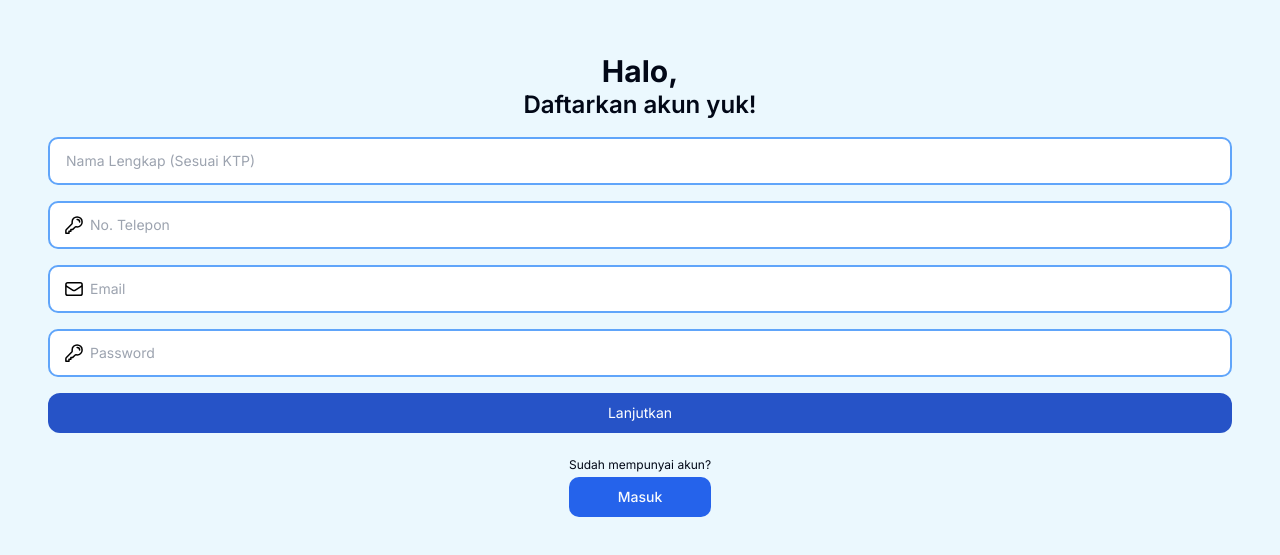
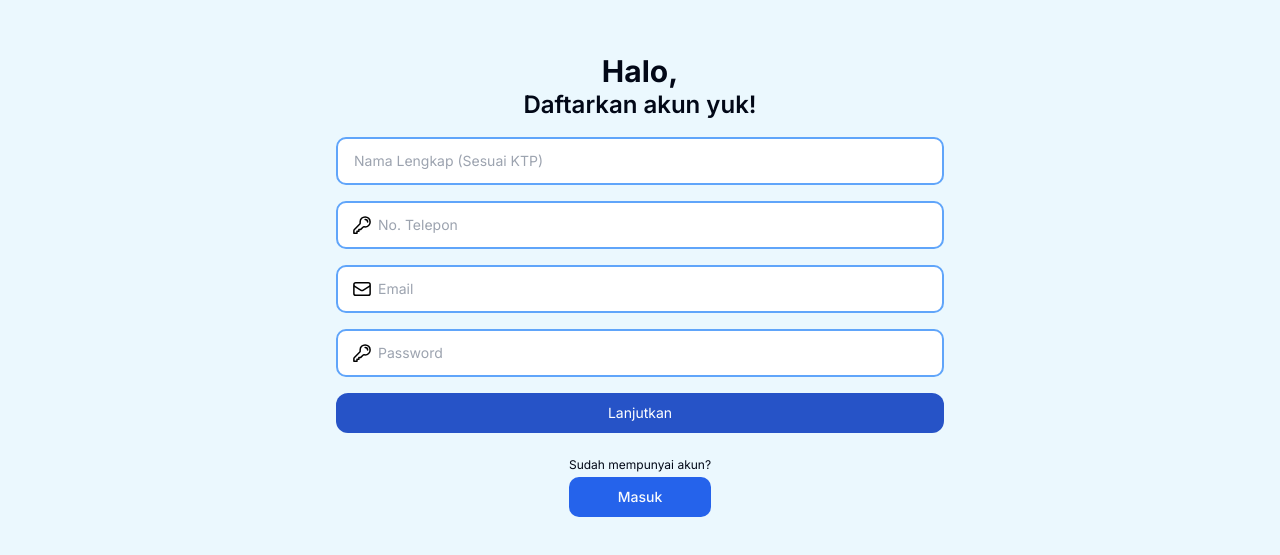
Before and after one commit to gemastik-ganteng/warga-jaga, a Next.js app: page /register in a window 1280 px wide. Shown: the part 115-670 px from the top of the page. Built offline with nearby package versions, Linux system fonts and the light colour scheme.

Commit message:
style: responsive register

```diff
--- a/src/app/components/modules/LoginModule/sections/LoginBoxSection.tsx
+++ b/src/app/components/modules/LoginModule/sections/LoginBoxSection.tsx
@@ -14,6 +14,7 @@ const LoginBoxSection = ()=> {
     const handleLogin = async () => {
         try{
             const res = await axios.post(process.env.NEXT_PUBLIC_BACKEND_URL +"/auth/login", {username: email, password});
+            console.log(res)
             router.push("/")
         }
         catch(error){
--- a/src/app/components/modules/RegisterModule/index.tsx
+++ b/src/app/components/modules/RegisterModule/index.tsx
@@ -35,7 +35,7 @@ export default function RegisterSection() {
 
     return (
         <div className="w-screen min-h-screen flex flex-col items-center justify-center px-4 bg-[#EBF8FE]">
-
+            <div className="flex flex-col items-center mx-auto max-w-2xl w-full">
             {
                 phase.step === 'REGISTER' && <div className="flex flex-col w-full items-center">
                     <HeaderRegisterSection/>
@@ -74,6 +74,7 @@ export default function RegisterSection() {
             {
                 phase.step === 'COMPLETE' && <BerhasilVerifikasiSection/>
             }
+            </div>
         </div>
     )
 }
--- a/src/app/components/modules/RegisterModule/sections/RegisterBoxSection.tsx
+++ b/src/app/components/modules/RegisterModule/sections/RegisterBoxSection.tsx
@@ -24,19 +24,13 @@ const RegisterBoxSection: React.FC<RegisterSectionProps> = ({onNavigateToNextSte
             password:password
         }
 
-        console.log("WOI BOKKKEEEP")
-
         try{
-            const res = await axios.post(process.env.NEXT_PUBLIC_BACKEND_URL +"/auth/register", registerData)
-            console.log("HALO1")
+            await axios.post(process.env.NEXT_PUBLIC_BACKEND_URL +"/auth/register", registerData)
             onNavigateToNextStep()
             setEmailGlobal(email)
-            console.log("HALO2")
-
         }
         catch(err:any){
             console.log(err)
-            console.log("WOY")
             alert("User dengan email tersebut sudah ada")
         }
 
```
